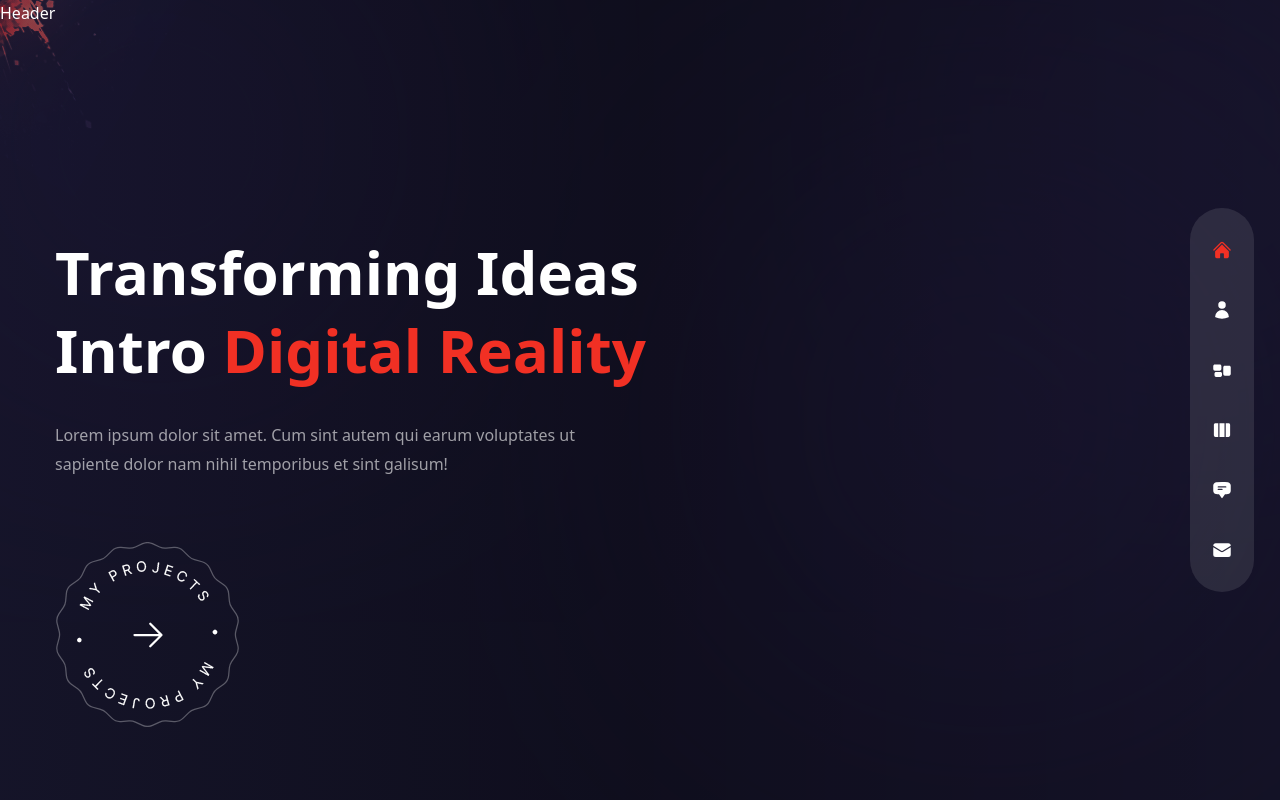
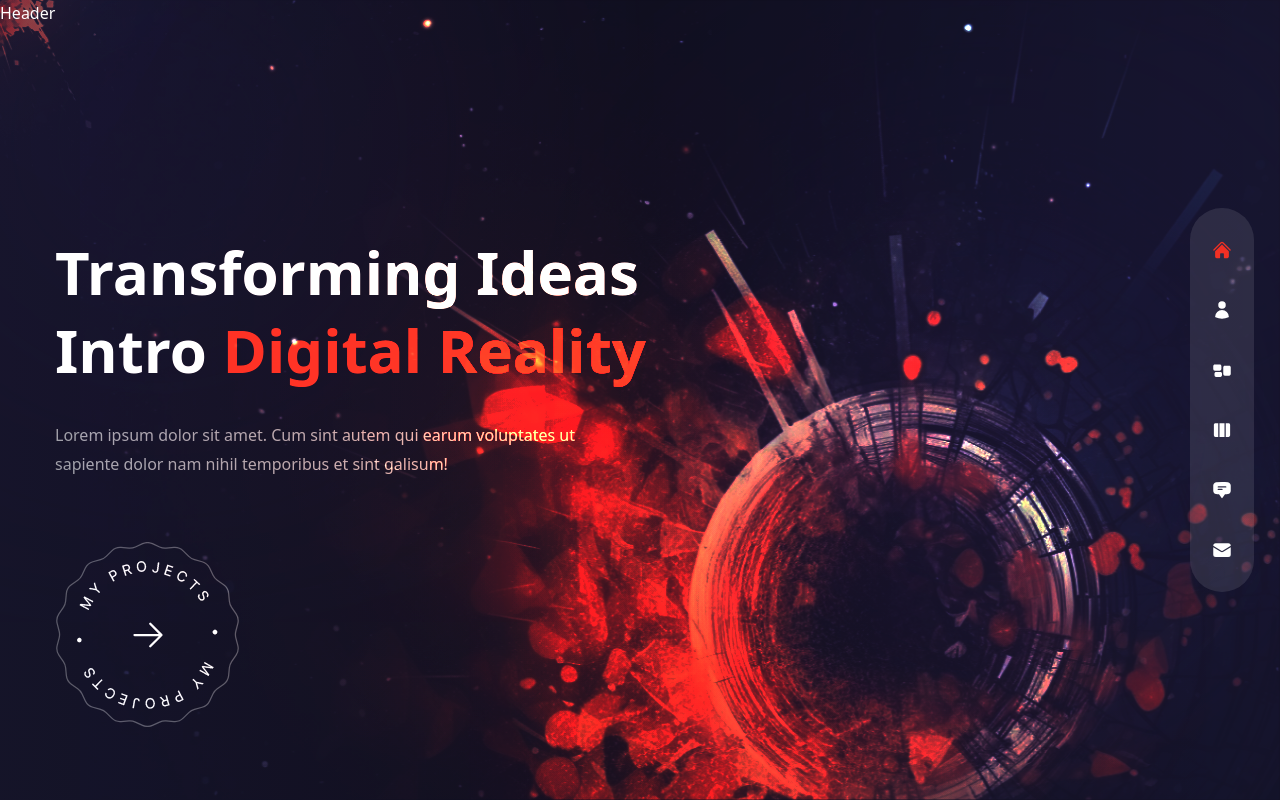
Before and after one commit to BStyvison/portfolio-styvison, a Next.js app: page / in a window 1280 px wide. Built offline with nearby package versions, Linux system fonts and the light colour scheme.

Commit message:
Update index.js

```diff
--- a/pages/index.js
+++ b/pages/index.js
@@ -51,9 +51,9 @@
         </div>
       </div>
       {/* Image */}
-      <div>
-        {/* */}
-        <div className="bg-none xl:bg-explosion"></div>
+      <div className="w-[1200px] h-full absolute right-0 bottom-0">
+        {/* bg img */}
+        <div className="bg-none xl:bg-explosion xl:bg-cover xl:bg-right xl:bg-no-repeat w-full h-full absolute mix-blend-color-dodge translate-z-0"></div>
       </div>
     </div>
 
```
